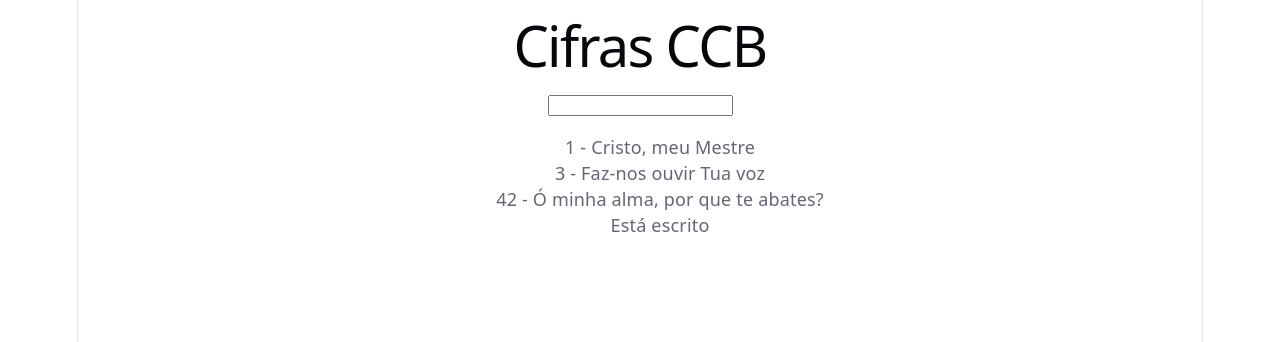
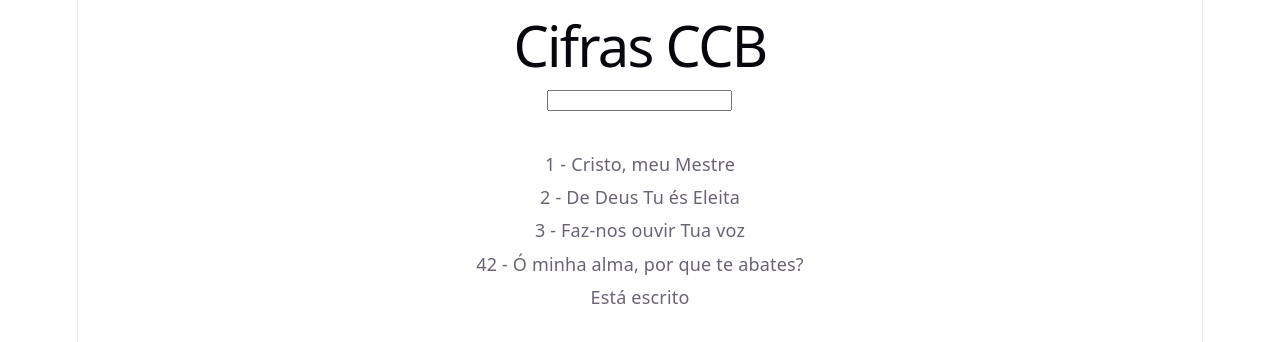
Before and after one commit to yvos77/cifras_ccb, a React (Vite) app: page / in a window 1280 px wide. Shown: the top 342 px of the page. Built offline with nearby package versions, Linux system fonts and the light colour scheme.

Commit message:
update: Adição do hino 2 na lista

```diff
--- a/package.json
+++ b/package.json
@@ -11,7 +11,8 @@
   },
   "dependencies": {
     "react": "^19.2.8",
-    "react-dom": "^19.2.8"
+    "react-dom": "^19.2.8",
+    "react-router-dom": "^7.18.2"
   },
   "devDependencies": {
     "@eslint/js": "^10.0.1",
--- a/src/data/hinos.json
+++ b/src/data/hinos.json
@@ -11,6 +11,19 @@
             { "tipo": "estrofe", "linhas": [ "[C]Mestre di[G]vino, [F]sempre sen[C]ti", "[F]Meu co[C]ração depen[D7]dente [G]de Ti;", "[C]Bom funda[G]mento [F]dá-[G]lhe, Senhor,", "[C]Dá-[F]lhe firme[C]za vir[G]tude, [C]valor;", "[F]E [C]fortale[Am]za, ó meu [G]Protetor[C]" ] },
             { "tipo": "estrofe", "linhas": [ "[C]Vale pro[G]fundo, [F]cheio [C]de mal,", "[F]É es[C]te mundo, Ó [D7]Rei di[G]vinal", "[C]Só Tua [G]força [F]po[G]de manter", "[C]San[F]to e pu[C]ro, na [G]graça, [C]meu ser,", "[F]Sem[C]pre segu[Am]ro, com fé [G]e poder[C]." ] },
             { "tipo": "estrofe", "linhas": [ "[C]Mestre Pie[G]doso, [F]com Tu[C]a mão,", "[F]Faze [C]perfeito o [D7]meu co[G]ração", "[C]Santo, ar[G]doro[F]so [G]em Te servir", "[C]Sem[F]pre volta[C]do aos [G]bens do [C]porvir", "[F]Mes[C]tre ama[Am]do, dese[G]jo Te ouvir[C]." ] }
+        ]
+    },
+    {
+        "id": 2,
+        "slug": "de-deus-tu-es-eleita",
+        "numero": 2,
+        "nome": "De Deus Tu és Eleita",
+        "colecao": "hinario",
+        "tom": "Eb",
+        "secoes": [
+            { "tipo": "estrofe", "linhas": [ "", "", "", "" ] },
+            { "tipo": "estrofe", "linhas": [ "", "", "", "" ] },
+            { "tipo": "estrofe", "linhas": [ "", "", "", "" ] }
         ]
     },
     {
--- a/src/index.css
+++ b/src/index.css
@@ -58,6 +58,24 @@
   margin: 0;
 }
 
+div {
+  display: flex;
+  flex-direction: column;
+  align-items: center;
+  /* border: 1px solid blue; */
+}
+
+ul {
+  padding: 1rem;
+  /* border: 1px solid white; */
+}
+
+li {
+  text-align: center;
+  padding: 0.2rem;
+  /* border: 1px solid red; */
+}
+
 #root {
   width: 1126px;
   max-width: 100%;
```
Also changed, not shown: arrumar_cifras/cifras.txt (added), 2 other files (tests, documents, lock files or other folders).
